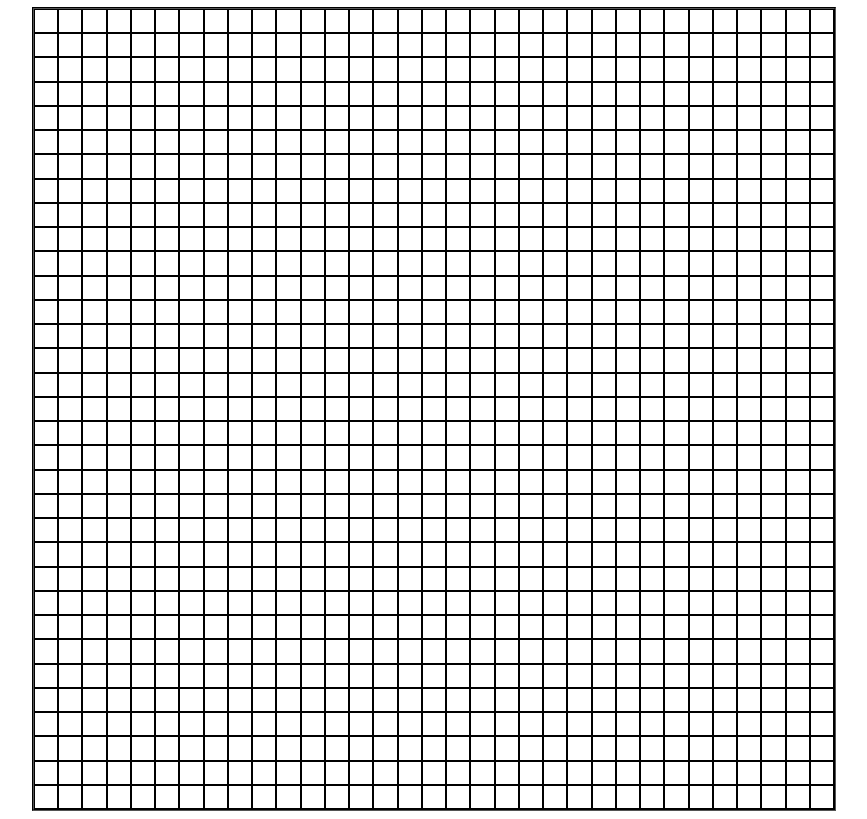
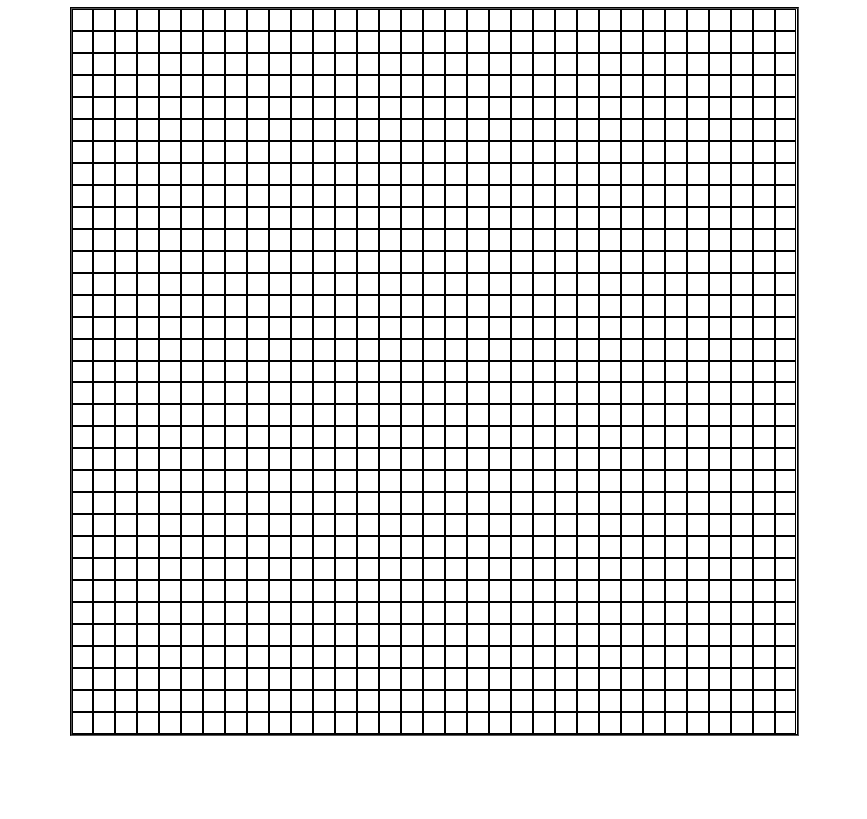
Before and after one commit to JH9001/etch-a-sketch, a plain HTML site: page index.html in a window 1280 px wide. Shown: the part 101-920 px from the top of the page, without its empty margins (206-1073 px from the left). After the commit the page ends 845 px from the top, so only its background shows below. Drawn offline with Linux system fonts and the light colour scheme.

Commit message:
Re-size grid container

```diff
--- a/style.css
+++ b/style.css
@@ -26,8 +26,8 @@ h1 {
 }
 
 .gridContainer {
-  width: 800px;
-  height: 800px;
+  width: 725px;
+  height: 725px;
   display: grid;
   grid-template-columns: repeat(N, 1fr);
   grid-template-rows: repeat(N, 1fr);
```
